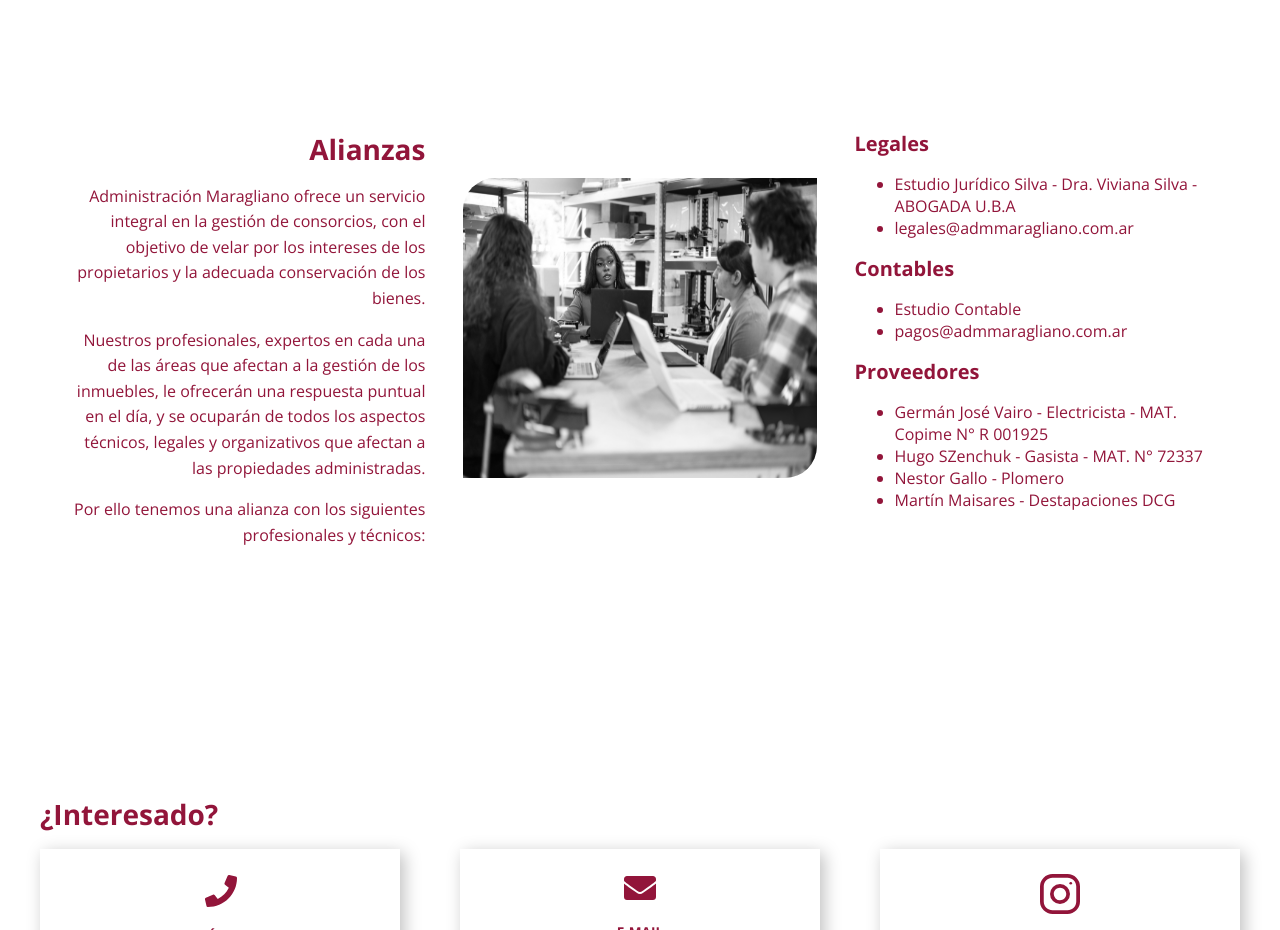
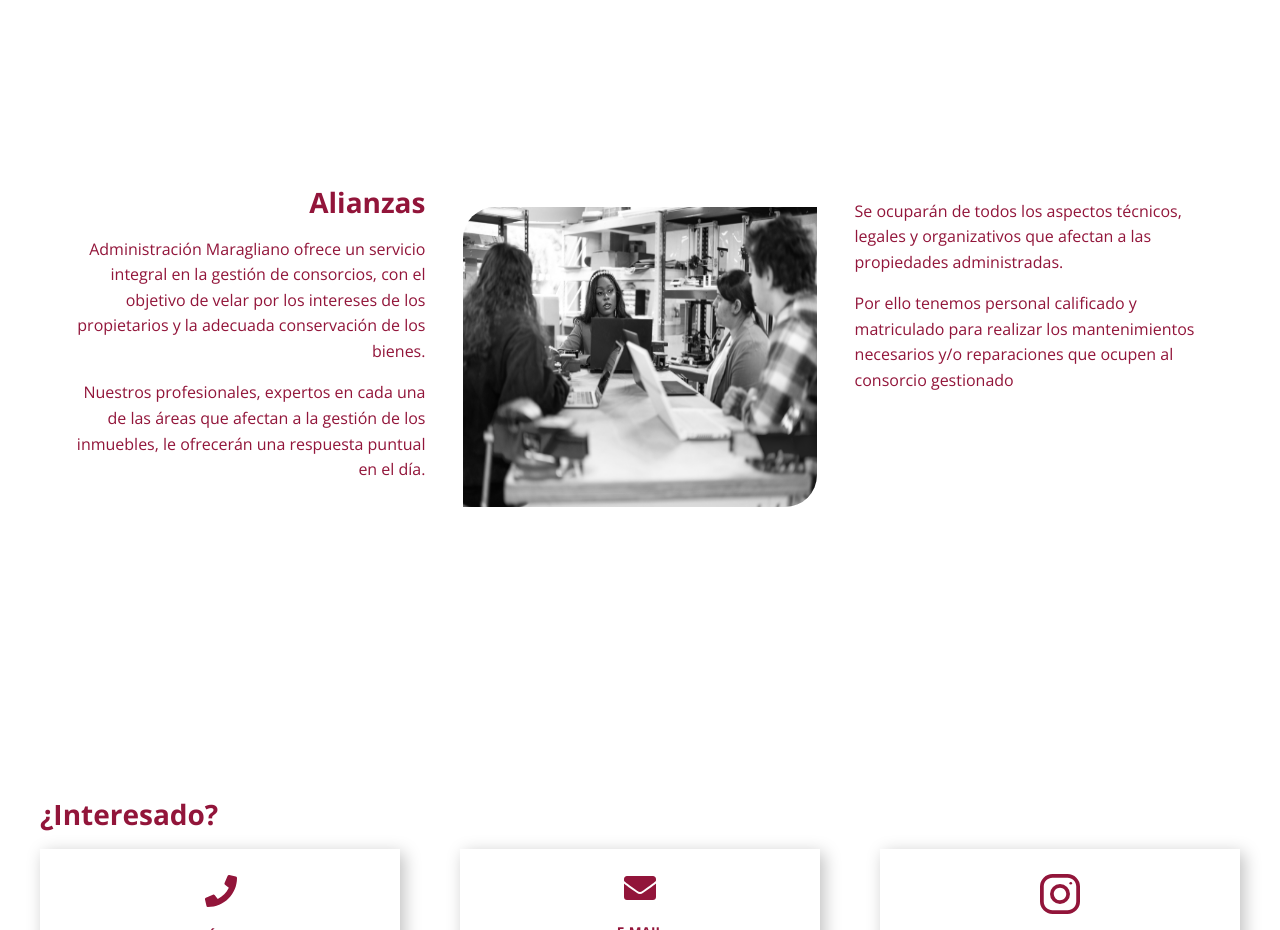
Before and after one commit to azizmond/admMaragliano, a plain HTML site: page index.html in a window 1280 px wide. Shown: the part 3280-4210 px from the top of the page. Drawn offline with nearby package versions, Linux system fonts and the light colour scheme; a web font is replaced by a local one.

Commit message:
Changes in alliances text

```diff
--- a/index.html
+++ b/index.html
@@ -294,33 +294,20 @@
     <section id="alianzas" class="section alliances container">
         <article>
             <aside class="text-center text-lg-right">
-                <h2 class="section-titles section-lg-titles">Alianzas</h2>
+
+            <h2 class="section-titles section-lg-titles">Alianzas</h2>
                 <p>Administración Maragliano ofrece un servicio integral en la gestión de consorcios, con el objetivo de velar por los intereses de los propietarios y la adecuada conservación de los bienes.</p>
-                <p>Nuestros profesionales, expertos en cada una de las áreas que afectan a la gestión de los inmuebles, le ofrecerán una respuesta puntual en el día, y se ocuparán de todos los aspectos técnicos, legales y organizativos que afectan a las propiedades administradas.</p>
-                <p>Por ello tenemos una alianza con los siguientes profesionales y técnicos:</p>
+                <p>Nuestros profesionales, expertos en cada una de las áreas que afectan a la gestión de los inmuebles, le ofrecerán una respuesta puntual en el día.</p>
             </aside>
         </article>
         <article>
             <img class="grayscale alliance-image" src="assets/admMaraglianoQuienes.jpg" alt="Alianzas">
         </article>
         <article>
-            <h3 class="text-center text-lg-left">Legales</h3>
-            <ul>
-                <li>Estudio Jurídico Silva - Dra. Viviana Silva - ABOGADA U.B.A</li>
-                <li>legales@admmaragliano.com.ar</li>
-            </ul>
-            <h3>Contables</h3>
-            <ul>
-                <li>Estudio Contable</li>
-                <li>pagos@admmaragliano.com.ar</li>
-            </ul>
-            <h3>Proveedores</h3>
-            <ul>
-                <li>Germán José Vairo - Electricista - MAT. Copime N° R 001925</li>
-                <li>Hugo SZenchuk - Gasista - MAT. N° 72337</li>
-                <li>Nestor Gallo - Plomero</li>
-                <li>Martín Maisares - Destapaciones DCG</li>
-            </ul>
+            <aside class="text-center text-lg-left">
+                <p>Se ocuparán de todos los aspectos técnicos, legales y organizativos que afectan a las propiedades administradas.</p>
+                <p>Por ello tenemos personal calificado y matriculado para realizar los mantenimientos necesarios y/o reparaciones que ocupen al consorcio gestionado</p>
+            </aside>
         </article>
     </section>
     <section id="contacto" class="contact section">
--- a/styles.css
+++ b/styles.css
@@ -461,7 +461,7 @@
     .alliance-image{
         border-top-left-radius: 2rem;
         border-bottom-right-radius: 2rem;
-        margin-top: 3rem;
+        margin-top: 1.5rem;
         height: 300px;
     }
     .contact-cards{
```
